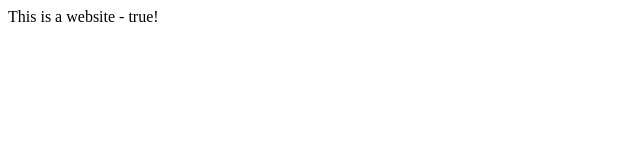
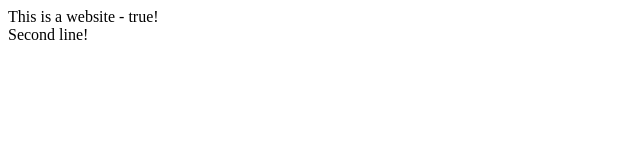
Before and after one commit to zvikadror/zvikadror.github.io, a plain HTML site: page index.html in a window 1280 px wide. Shown: the full height of the page, 0-640 px from the left. Drawn offline with Linux system fonts and the light colour scheme.

Commit message:
Update index.html
Added a second line

```diff
--- a/index.html
+++ b/index.html
@@ -2,6 +2,7 @@
 <head>
 <title>Hello World</title>
 <body>
-This is a website - true!
+This is a website - true!<br />
+Second line!
 </body>
 </html>
```
